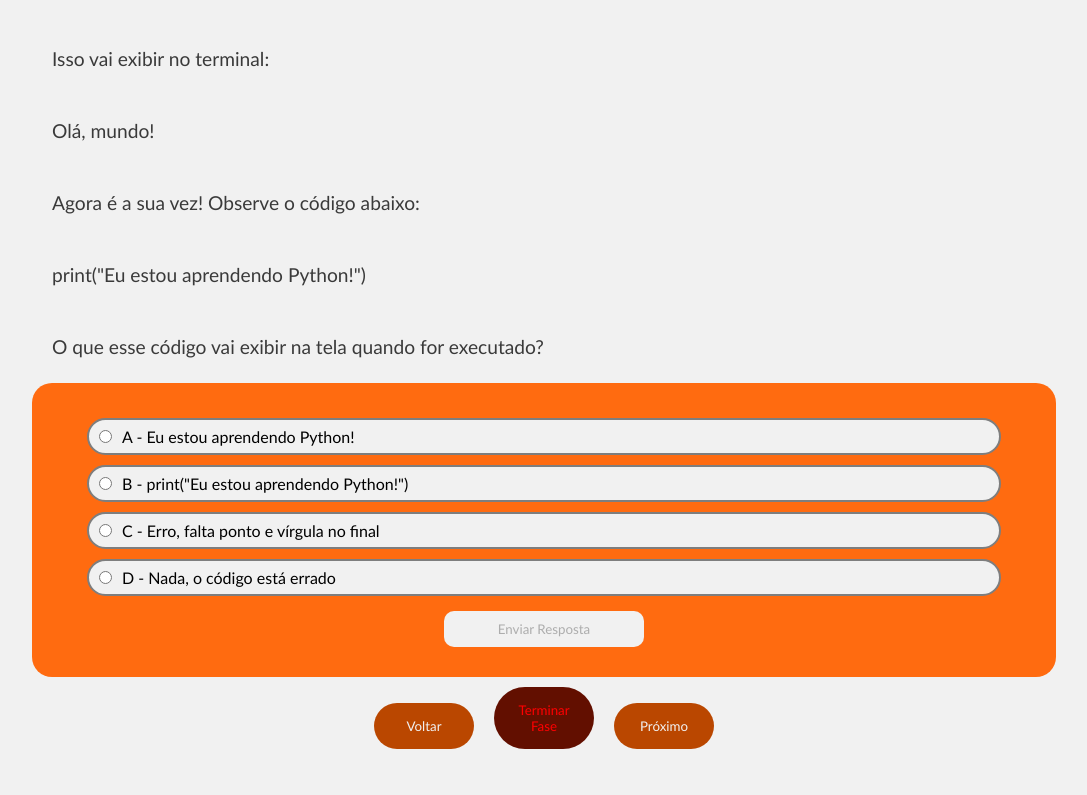
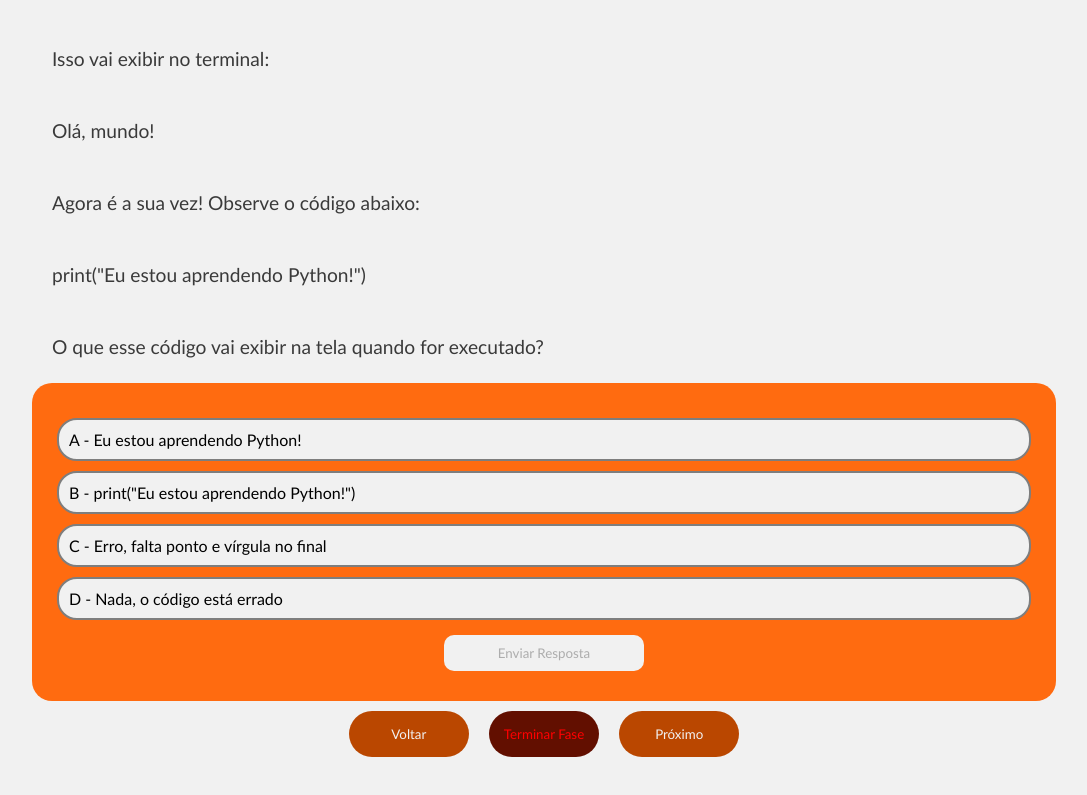
Before and after one commit to R1cardoSevero/TCC_PE_FACULDADE, a React (Vite) app in the folder TCC-PraticasExtensao/projeto-pe-faculdade/: page /fase/1 in a window 1280 px wide. Shown: the part 445-1240 px from the top of the page, without its empty margins (96-1183 px from the left). Built offline with nearby package versions, Linux system fonts and the light colour scheme; the HTML template or start-up script is replaced by a standard one.

Commit message:
Adicionando algumas animacoes

```diff
--- a/TCC-PraticasExtensao/projeto-pe-faculdade/src/Configuracao.css
+++ b/TCC-PraticasExtensao/projeto-pe-faculdade/src/Configuracao.css
@@ -6,6 +6,7 @@
     width: 100vw;
     padding: 50px;
     z-index: 3;
+    animation: fundo .2s;
 }
 
 #configuracao div{
@@ -30,3 +31,12 @@
         padding: 10px;
     }
 }
+
+@keyframes fundo {
+    from{
+        transform: translateY(-100vw);
+    }
+    to{
+        transform: translateY(0vh);
+    }
+}
--- a/TCC-PraticasExtensao/projeto-pe-faculdade/src/PaginaLevel.css
+++ b/TCC-PraticasExtensao/projeto-pe-faculdade/src/PaginaLevel.css
@@ -18,7 +18,7 @@
     border: none;
     background-color:#E85D04;
     color: #f1f1f1;
-    width: 100px;
+    width: 120px;
 }
 
 #paginaLevel .botaoNavegarDesafios{
@@ -32,6 +32,6 @@
     border: none;
     background-color:#620f00;
     color: #f1f1f1;
-    width: 100px;
+    width: fit-content;
     color: red;
 }
--- a/TCC-PraticasExtensao/projeto-pe-faculdade/src/PaginaLevel.jsx
+++ b/TCC-PraticasExtensao/projeto-pe-faculdade/src/PaginaLevel.jsx
@@ -29,7 +29,11 @@ export default function PaginaLevel(){
         <section id="paginaLevel">
             <h1>LEVEL - {idFase}</h1>
             {desafios.filter((desafio) => desafio.id === desafioAtual).map((desafio) => <Desafio key={desafio.id} infoDesafio={desafio} />)}
-            <span><button className='botaoNavegarDesafios' onClick={()=>(trocandoDesafio(-1))}>Voltar</button><button onClick={()=>(terminarFase(556))} className='terminarFase'>Terminar Fase</button><button className='botaoNavegarDesafios' onClick={()=>(trocandoDesafio(+1))}>Próximo</button></span>
+            <span>
+            <button className='botaoNavegarDesafios' onClick={()=>(trocandoDesafio(-1))}>Voltar</button>
+            <button onClick={()=>(terminarFase(556))} className='terminarFase'>Terminar Fase</button>
+            <button className='botaoNavegarDesafios' onClick={()=>(trocandoDesafio(+1))}>Próximo</button>
+            </span>
         </section>
     )
 }
--- a/TCC-PraticasExtensao/projeto-pe-faculdade/src/PaginaLogin.css
+++ b/TCC-PraticasExtensao/projeto-pe-faculdade/src/PaginaLogin.css
@@ -27,6 +27,7 @@ a{
 
 #button-config{
     width: 100px;
+    height: 100px;
     background-color: rgb(240, 240, 240);
     padding: 15px;
     border-radius: 50px;
@@ -35,6 +36,7 @@ a{
     color: red;
     top: 20px;
     z-index: 2;
+    transition: .5s;
 }
 
 #button-config img{
@@ -42,6 +44,10 @@ a{
     filter: brightness(0) saturate(100%)
           invert(52%) sepia(85%) saturate(2900%)
           hue-rotate(10deg) brightness(100%);
+}
+
+#button-config:hover{
+  rotate: 90deg;
 }
 
 :root {
--- a/TCC-PraticasExtensao/projeto-pe-faculdade/src/desafio.css
+++ b/TCC-PraticasExtensao/projeto-pe-faculdade/src/desafio.css
@@ -27,11 +27,12 @@
     flex-direction: column;
     background-color: #ff6b10;
     border-radius: 20px;
-    padding: 30px 50px;
+    padding: 30px 20px;
 }
 
 #alternativas input{
     margin: 10px;
+    display: none;
 }
 
 #alternativas label{
@@ -39,6 +40,7 @@
     margin: 5px;
     border: 2px solid rgb(126, 126, 126);
     border-radius: 20px;
+    padding: 10px;
 }
 
 #alternativas label:hover{
--- a/TCC-PraticasExtensao/projeto-pe-faculdade/src/infoFase.css
+++ b/TCC-PraticasExtensao/projeto-pe-faculdade/src/infoFase.css
@@ -4,7 +4,6 @@
     background-color:#ed5f07;
     height: fit-content;
     position: fixed;
-    width: 30vw;
     right: 0;
     bottom: 0;
     margin: 50px 20px;
@@ -13,6 +12,8 @@
     flex-direction: column;
     justify-content: space-between;
     z-index: 2;
+    max-width: 500px;
+    width: 100%;
 
     h4{
         background-color: #f1f1f1;
@@ -25,6 +26,7 @@
     }
     p{
         padding: 30px;
+        font-size: clamp(1.3rem,3vw,1.6rem);
         color: #f1f1f1;
     }
     #botao-iniciar{
@@ -34,6 +36,14 @@
         border-radius: 50px;
         border: none;
         font-size: 1.5rem;
+        transition: .7s;
+        border: 1px solid transparent;
+    }
+
+    #botao-iniciar:hover{
+        background-color: #ed5f07;
+        border: 1px solid #f1f1f1;
+        color: #f1f1f1;
     }
 
     #botao-fechar{
```
